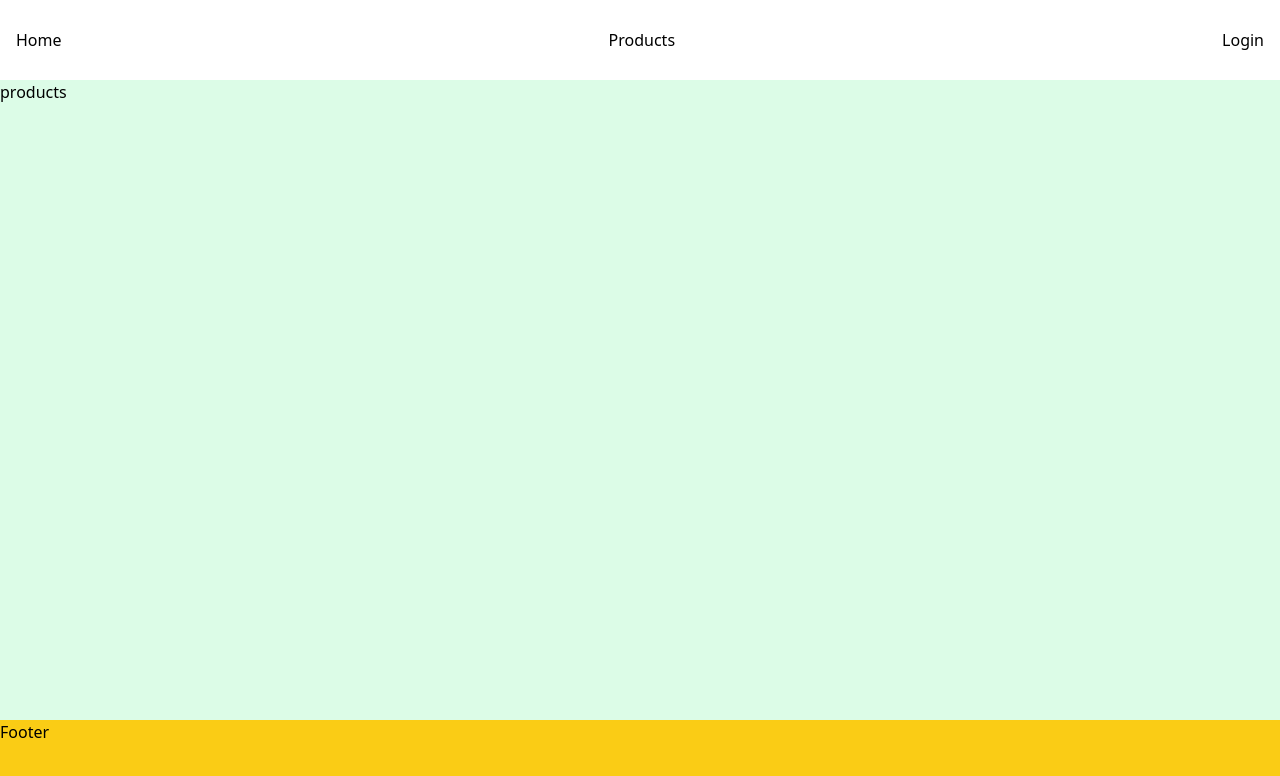
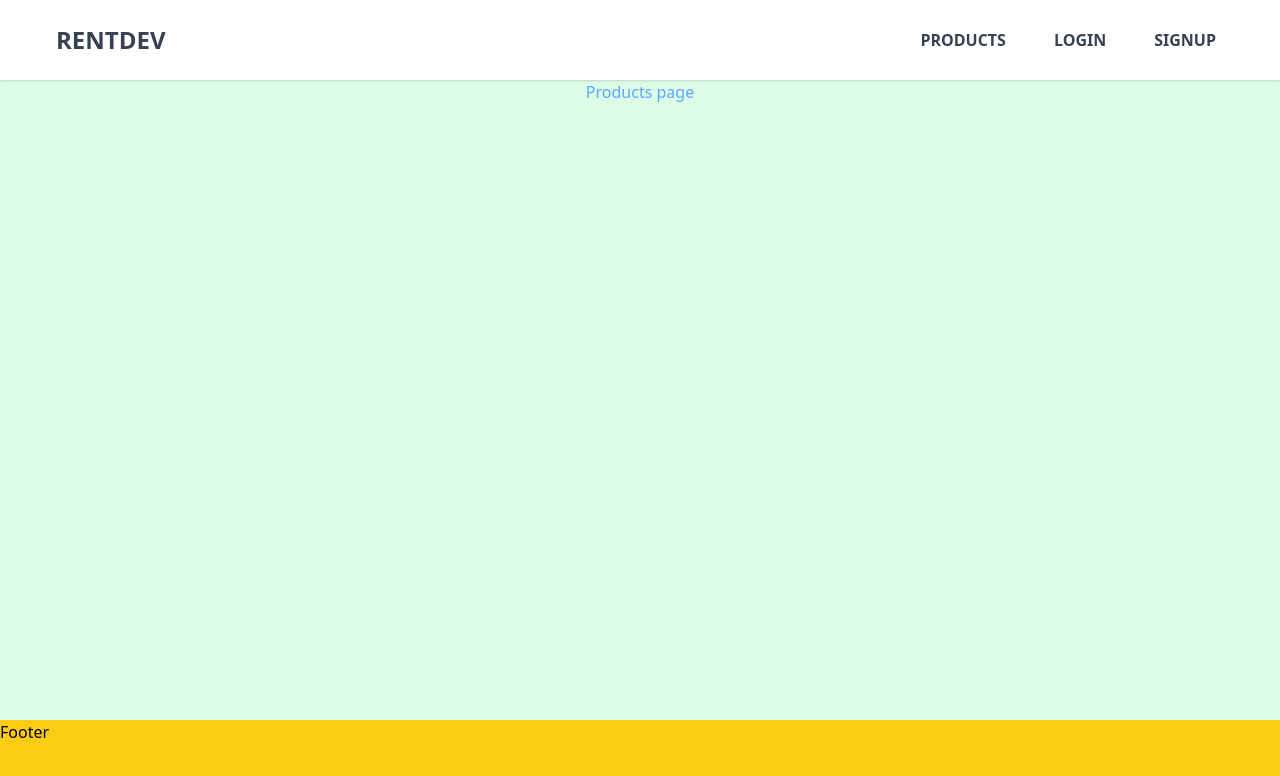
Before and after one commit to ConstantinHuidu/rentingdev, a Next.js app: page /products in a window 1280 px wide. Shown: the top 776 px of the page. Built offline with nearby package versions, Linux system fonts and the light colour scheme.

Commit message:
desktop and mobile navbar v1

```diff
--- a/components/layout/Header.tsx
+++ b/components/layout/Header.tsx
@@ -3,11 +3,62 @@ import React from "react";
 
 const Header = () => {
   return (
-    <div className="w-full h-[10vh] flex justify-between items-center p-4">
-      <Link href="/">Home</Link>
-      <Link href="/products">Products</Link>
-      <Link href="/login">Login</Link>
-    </div>
+    <nav className="fixed top-0 left-0 bg-white w-full h-[10vh] shadow">
+      <div className="container m-auto h-full flex justify-between items-center text-gray-700">
+        <h1 className="pl-8 py-4 text-2xl font-bold uppercase">
+          <Link className="hover:bg-gray-200 rounded-lg py-4 px-6" href="/">
+            rentdev
+          </Link>
+        </h1>
+        <ul className="hidden md:flex items-center pr-10 text-base font-semibold cursor-pointer uppercase">
+          <Link
+            className="hover:bg-gray-200 rounded-lg py-4 px-6"
+            href="/products"
+          >
+            Products
+          </Link>
+          <Link
+            className="hover:bg-gray-200 rounded-lg py-4 px-6"
+            href="/login"
+          >
+            Login
+          </Link>
+          <Link
+            className="hover:bg-gray-200 rounded-lg py-4 px-6"
+            href="/signup"
+          >
+            Signup
+          </Link>
+        </ul>
+        <button className="block md:hidden py-3 px-4 mx-2 rounded focus:outline-none hover:bg-gray-200 group">
+          <div className="w-7 h-1 bg-gray-600 mb-1"></div>
+          <div className="w-7 h-1 bg-gray-600 mb-1"></div>
+          <div className="w-7 h-1 bg-gray-600"></div>
+          <div className="absolute top-0 -right-full h-screen w-3/5 bg-white border opacity-0 group-focus:right-0 group-focus:opacity-100 transition-all duration-300">
+            <ul className="flex flex-col items-center w-full text-base pt-10 uppercase">
+              <Link
+                className="hover:bg-gray-200 rounded-lg py-4 px-6 w-full cursor-pointer"
+                href="/products"
+              >
+                Products
+              </Link>
+              <Link
+                className="hover:bg-gray-200 rounded-lg py-4 px-6 w-full cursor-pointer"
+                href="/login"
+              >
+                Login
+              </Link>
+              <Link
+                className="hover:bg-gray-200 rounded-lg py-4 px-6 w-full cursor-pointer"
+                href="/signup"
+              >
+                Signup
+              </Link>
+            </ul>
+          </div>
+        </button>
+      </div>
+    </nav>
   );
 };
 
--- a/components/layout/Layout.tsx
+++ b/components/layout/Layout.tsx
@@ -10,9 +10,7 @@ const Layout = ({ children }: LayoutProps) => {
   return (
     <>
       <Header />
-      <main className="w-full h-[80vh] min-h-[100px] bg-green-100">
-        {children}
-      </main>
+      <main className="w-full h-[80vh] mt-[10vh] bg-green-100">{children}</main>
       <Footer />
     </>
   );
--- a/pages/index.tsx
+++ b/pages/index.tsx
@@ -1,7 +1,5 @@
 import Head from "next/head";
-import Image from "next/image";
 import { Inter } from "next/font/google";
-import styles from "@/styles/Home.module.css";
 
 const inter = Inter({ subsets: ["latin"] });
 
@@ -9,13 +7,13 @@ export default function Home() {
   return (
     <>
       <Head>
-        <title>Create Next App</title>
+        <title>RENTDEV - Home</title>
         <meta name="description" content="Generated by create next app" />
         <meta name="viewport" content="width=device-width, initial-scale=1" />
         <link rel="icon" href="/favicon.ico" />
       </Head>
-      <main>
-        <h1 className="text-red-500 md:text-blue-400">Hello</h1>
+      <main className="flex items-center justify-center">
+        <h1 className="text-red-500 md:text-blue-400">Landing page</h1>
       </main>
     </>
   );
--- a/pages/login.tsx
+++ b/pages/login.tsx
@@ -1,7 +1,20 @@
+import Head from "next/head";
 import React from "react";
 
 const login = () => {
-  return <div>login</div>;
+  return (
+    <>
+      <Head>
+        <title>Login</title>
+        <meta name="description" content="Generated by create next app" />
+        <meta name="viewport" content="width=device-width, initial-scale=1" />
+        <link rel="icon" href="/favicon.ico" />
+      </Head>
+      <main className="flex items-center justify-center">
+        <h1 className="text-red-500 md:text-blue-400">Login page</h1>
+      </main>
+    </>
+  );
 };
 
 export default login;
--- a/pages/products.tsx
+++ b/pages/products.tsx
@@ -1,7 +1,20 @@
+import Head from "next/head";
 import React from "react";
 
 const products = () => {
-  return <div>products</div>;
+  return (
+    <>
+      <Head>
+        <title>Products</title>
+        <meta name="description" content="Generated by create next app" />
+        <meta name="viewport" content="width=device-width, initial-scale=1" />
+        <link rel="icon" href="/favicon.ico" />
+      </Head>
+      <main className="flex items-center justify-center">
+        <h1 className="text-red-500 md:text-blue-400">Products page</h1>
+      </main>
+    </>
+  );
 };
 
 export default products;
--- a/pages/signup.tsx
+++ b/pages/signup.tsx
@@ -1,7 +1,20 @@
+import Head from "next/head";
 import React from "react";
 
 const signup = () => {
-  return <div>signup</div>;
+  return (
+    <>
+      <Head>
+        <title>Create account</title>
+        <meta name="description" content="Generated by create next app" />
+        <meta name="viewport" content="width=device-width, initial-scale=1" />
+        <link rel="icon" href="/favicon.ico" />
+      </Head>
+      <main className="flex items-center justify-center">
+        <h1 className="text-red-500 md:text-blue-400">Signup page</h1>
+      </main>
+    </>
+  );
 };
 
 export default signup;
```
